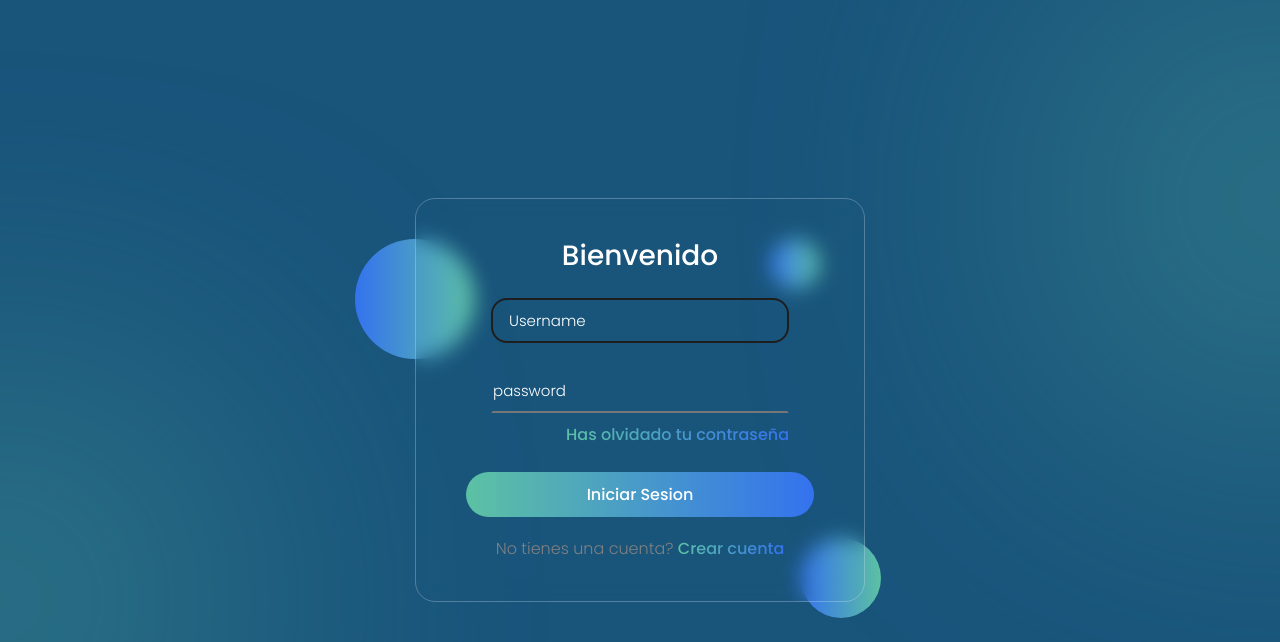
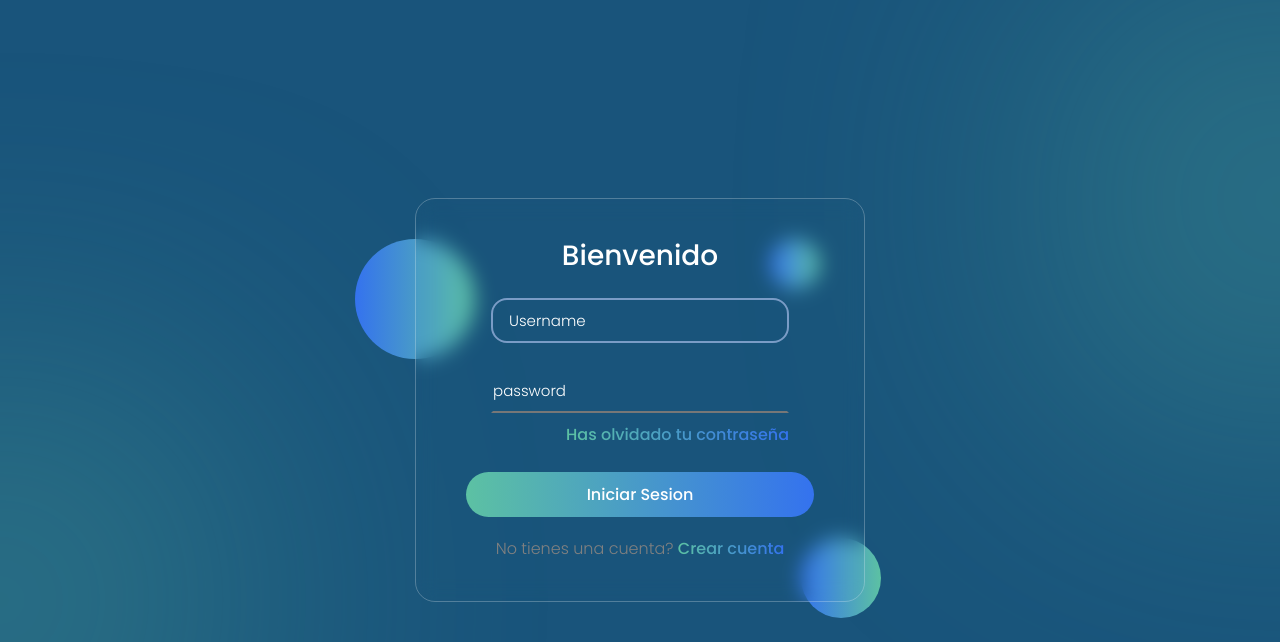
Before and after one commit to minticE6/exonews, a Django app: page /login in a window 1280 px wide, with the restyled element focused. Shown: the top 642 px of the page. Run offline with Django 4.2, Linux system fonts and the light colour scheme.

Commit message:
cambios de diseño de login

```diff
--- a/system/libreria/static/estilos.css
+++ b/system/libreria/static/estilos.css
@@ -162,7 +162,7 @@ a{
   outline: none;
   padding: .2rem 1rem;
   border-radius: 1rem;
-  border-color: rgba(30, 30, 30, 30);
+  border-color: #7a9cc6;
 }
 
 .form-content ::placeholder{
@@ -173,6 +173,7 @@ a{
    opacity: 0;
    transition: opacity .3s;
 }
+
 .form-content .input-link{
     margin-top: 10px;
     text-align: right;
```
